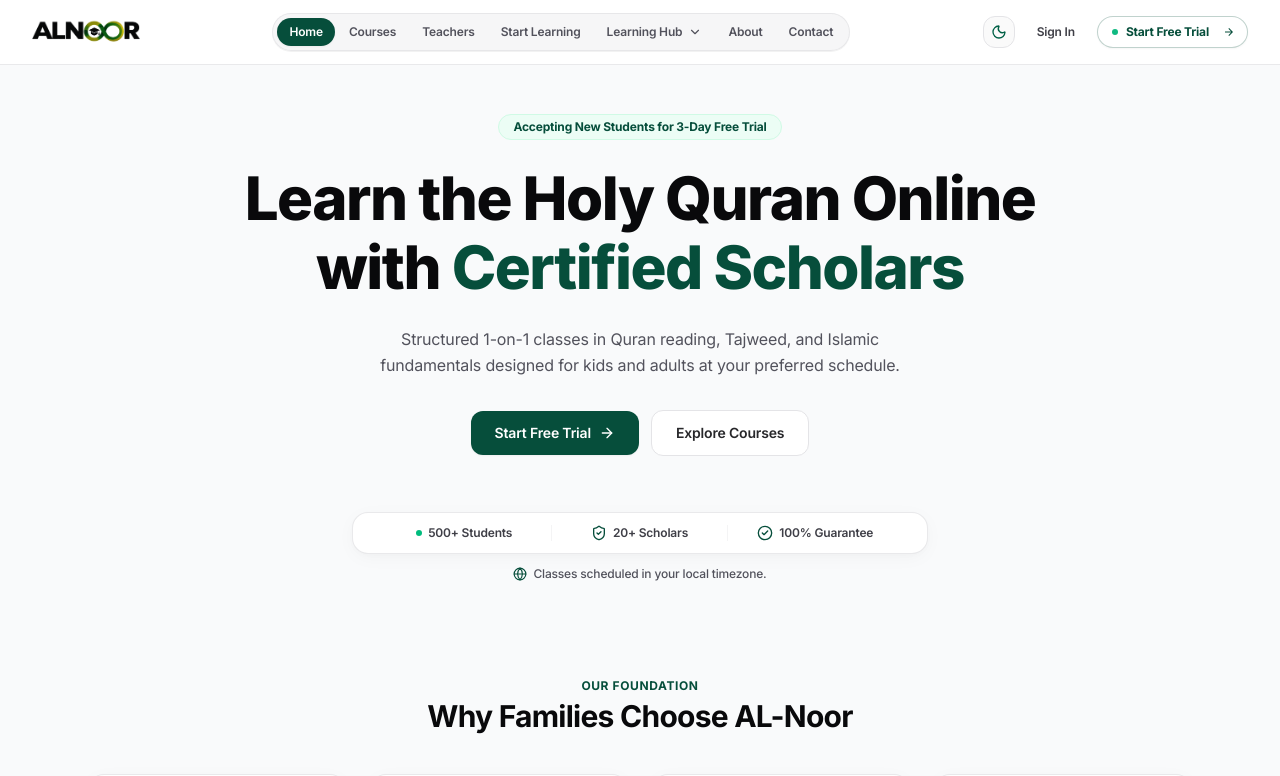
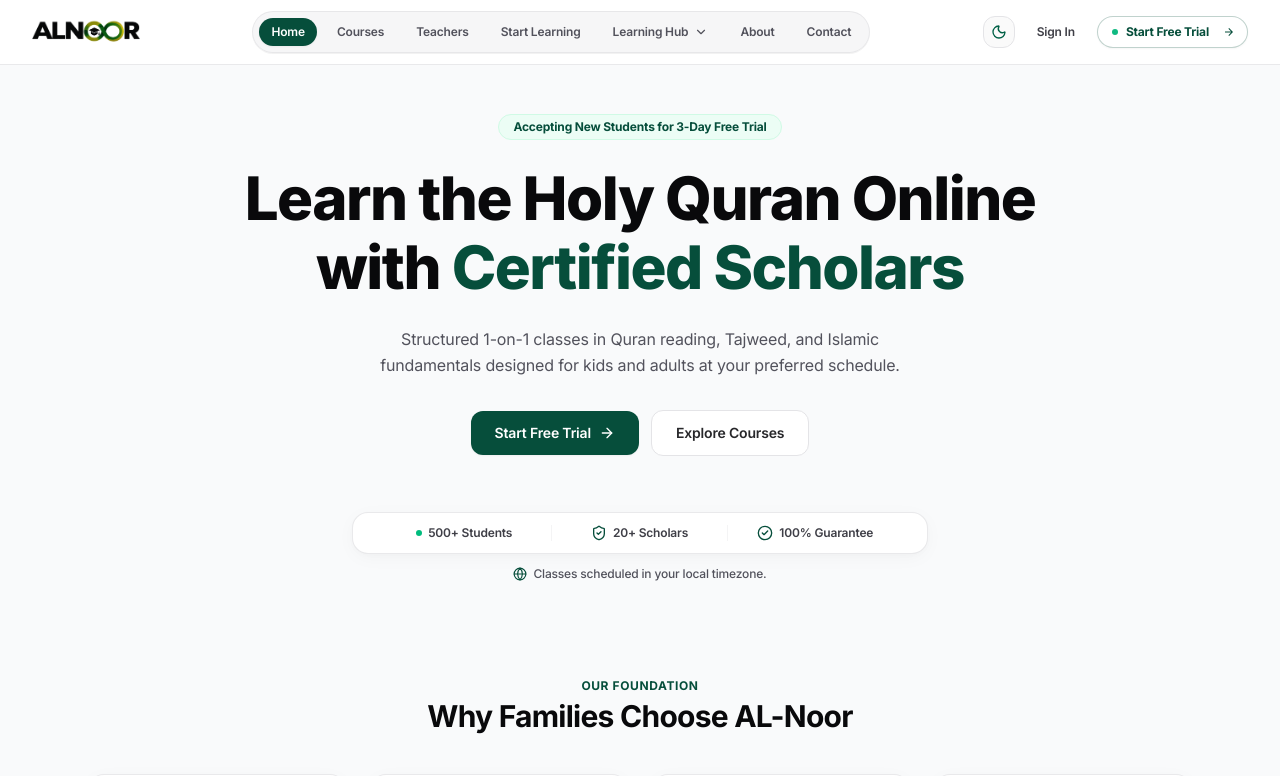
Before and after one commit to alnoorofficialweb-gif/alnoor-academy, a Next.js app: page / in a window 1280 px wide. Shown: the top 776 px of the page. Built offline with nearby package versions, Linux system fonts and the light colour scheme.

Commit message:
fix: increase gap between navbar pill options to prevent hover shape collision

```diff
--- a/src/components/Navbar.tsx
+++ b/src/components/Navbar.tsx
@@ -122,7 +122,7 @@ export default function Navbar() {
         </Link>
 
         {/* Desktop Navigation Links - Modern Minimal Pill Dock */}
-        <nav className="hidden lg:flex items-center gap-0.5 p-1 bg-zinc-100/80 dark:bg-zinc-800/80 border border-zinc-200/80 dark:border-zinc-700/80 rounded-full shadow-2xs backdrop-blur-md">
+        <nav className="hidden lg:flex items-center gap-1.5 xl:gap-2 p-1.5 bg-zinc-100/80 dark:bg-zinc-800/80 border border-zinc-200/80 dark:border-zinc-700/80 rounded-full shadow-2xs backdrop-blur-md">
           {/* 1. Home */}
           <Link
             href="/"
```
